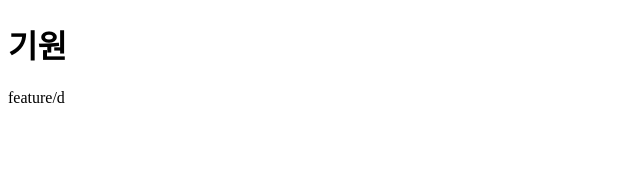
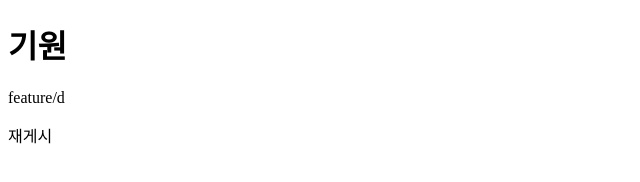
Before and after one commit to 2andrang/kione, a plain HTML site: page index.html in a window 1280 px wide. Shown: the full height of the page, 0-640 px from the left. Drawn offline with Linux system fonts and the light colour scheme.

Commit message:
modified

```diff
--- a/index.html
+++ b/index.html
@@ -10,6 +10,7 @@
 <body>
     <h1>기원</h1>
     <p>feature/d</p>
+    <p>재게시</p>
 </body>
 
 </html>
```
